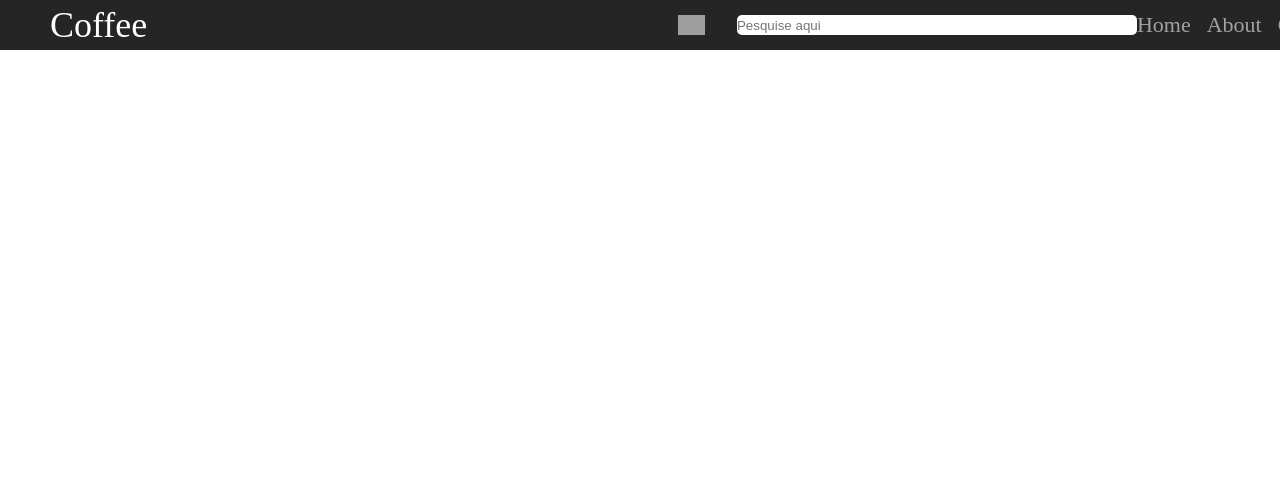
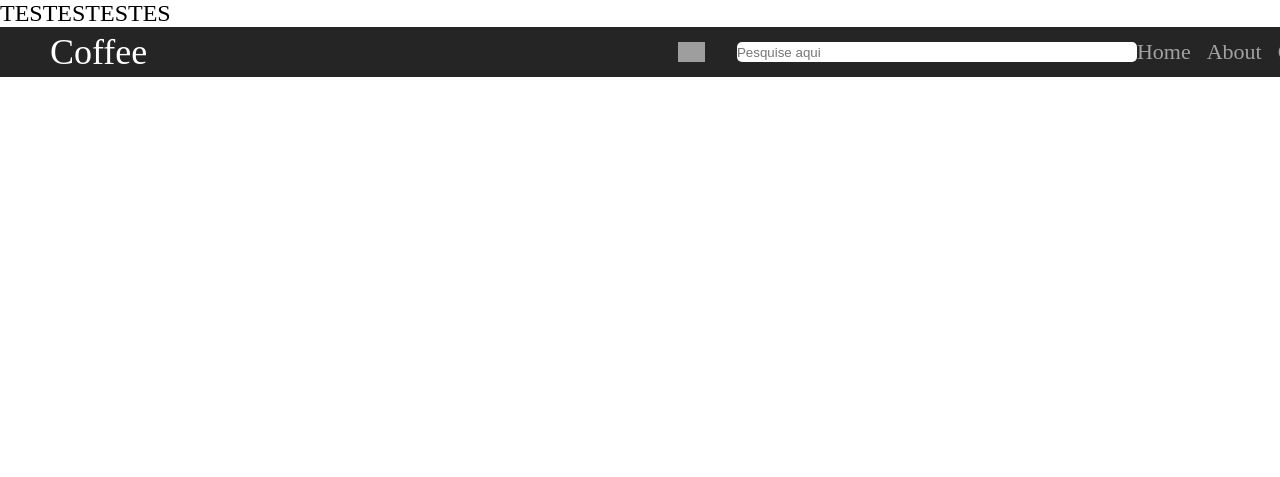
Before and after one commit to lucassobral21/ProjetoCoffee, a plain HTML site: page pages/index.html in a window 1280 px wide. Shown: the top 477 px of the page. Drawn offline with Linux system fonts and the light colour scheme; grey boxes are pictures that could not be loaded.

Commit message:
Nova variavel

```diff
--- a/pages/index.html
+++ b/pages/index.html
@@ -8,7 +8,7 @@
     <title>Page Coffee</title>
     <link rel="shortcut icon" href="../assets/favicon.ico">
 </head>
-
+<h2>testestestes</h2>
 <body>
     <header class="conteudo-header">
         <span>Coffee</span>
--- a/styles/padrao.css
+++ b/styles/padrao.css
@@ -1,3 +1,6 @@
 :root {
     --cor-primaria: #a2a2a2;
+    --cor-secundaria: #a3a3a3;
+    --cor-terceira: red
+
 }
```
